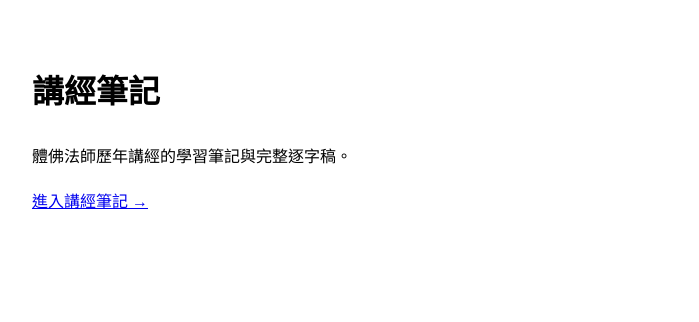
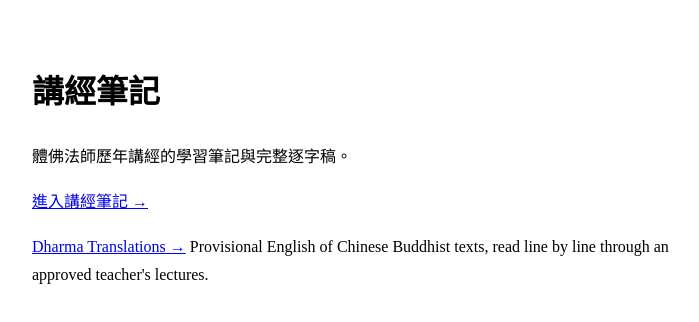
Before and after one commit to tamondigital/tamondigital.github.io, a plain HTML site: page index.html in a window 1280 px wide. Shown: the whole page, without its empty margins (288-987 px from the left). Drawn offline with Linux system fonts and the light colour scheme.

Commit message:
landing: link Dharma Translations (page, llms.txt, robots sitemap)
Co-Authored-By: Claude Opus 5.5 <noreply@anthropic.com>

```diff
--- a/index.html
+++ b/index.html
@@ -19,5 +19,6 @@
 <h1>講經筆記</h1>
 <p>體佛法師歷年講經的學習筆記與完整逐字稿。</p>
 <p><a href="/dharma-notes/">進入講經筆記 →</a></p>
+<p lang="en"><a href="/dharma-translations/">Dharma Translations →</a> Provisional English of Chinese Buddhist texts, read line by line through an approved teacher's lectures.</p>
 </body>
 </html>
```
Also changed, not shown: llms.txt, robots.txt.
